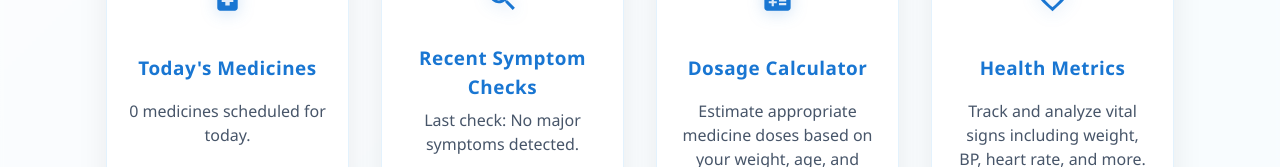
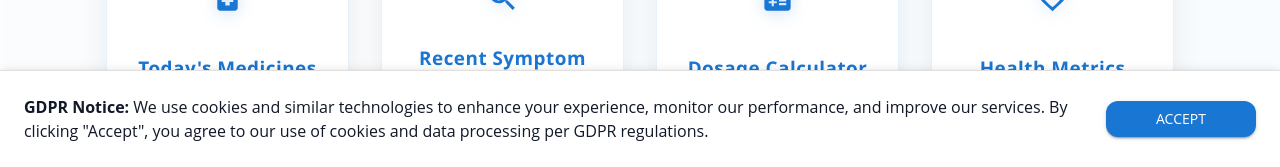
Before and after one commit to vallabhatech/CareSync, a React (Create React App) app: page / in a window 1280 px wide. Shown: the part 633-800 px from the top of the page. Built offline with nearby package versions, Linux system fonts and the light colour scheme; no server answers.

Commit message:
feat: GDPR Compliance (Issue #170)

```diff
--- a/src/App.jsx
+++ b/src/App.jsx
@@ -46,6 +46,7 @@ import DosageCalculator from './pages/DosageCalculator';
 import HealthMetrics from './pages/HealthMetrics';
 import Footer from './components/Footer';
 import NotFound from './pages/NotFound';
+import CookieConsent from './components/CookieConsent';
 
 
 // Navigation targets. Labels are resolved at render time via i18n keys
@@ -354,6 +355,7 @@ function App() {
       </div>
       <ScrollToTopButton />
       <Footer />
+      <CookieConsent />
     </AuthProvider>
   );
 }
--- /dev/null
+++ b/src/components/CookieConsent.jsx
@@ -0,0 +1,48 @@
+import React, { useState, useEffect } from 'react';
+import { Box, Typography, Button, Slide } from '@mui/material';
+
+export default function CookieConsent() {
+  const [open, setOpen] = useState(false);
+
+  useEffect(() => {
+    const consent = localStorage.getItem('gdpr_consent');
+    if (!consent) {
+      setOpen(true);
+    }
+  }, []);
+
+  const handleAccept = () => {
+    localStorage.setItem('gdpr_consent', 'true');
+    setOpen(false);
+  };
+
+  return (
+    <Slide direction="up" in={open} mountOnEnter unmountOnExit>
+      <Box
+        sx={{
+          position: 'fixed',
+          bottom: 0,
+          left: 0,
+          right: 0,
+          bgcolor: 'background.paper',
+          p: 3,
+          boxShadow: 4,
+          display: 'flex',
+          flexDirection: { xs: 'column', md: 'row' },
+          alignItems: 'center',
+          justifyContent: 'space-between',
+          zIndex: 1300,
+          borderTop: '1px solid',
+          borderColor: 'divider',
+        }}
+      >
+        <Typography variant="body1" sx={{ mb: { xs: 2, md: 0 }, mr: { md: 3 } }}>
+          <strong>GDPR Notice:</strong> We use cookies and similar technologies to enhance your experience, monitor our performance, and improve our services. By clicking "Accept", you agree to our use of cookies and data processing per GDPR regulations.
+        </Typography>
+        <Button variant="contained" color="primary" onClick={handleAccept} sx={{ minWidth: 150 }}>
+          Accept
+        </Button>
+      </Box>
+    </Slide>
+  );
+}
--- a/src/pages/Profile.jsx
+++ b/src/pages/Profile.jsx
@@ -217,8 +217,11 @@ function Profile() {
             <Typography variant="body2" color="text.secondary">
               {t('profile:memberSince', { date: user.loggedInAt ? new Date(user.loggedInAt).toLocaleDateString() : t('profile:notAvailable') })}
             </Typography>
-            <Button variant="outlined" color="error" onClick={logout}>
+            <Button variant="outlined" color="error" onClick={logout} sx={{ mr: 2 }}>
               {t('profile:logOut')}
+            </Button>
+            <Button variant="contained" color="error" onClick={() => { if(window.confirm('Are you sure you want to delete your account permanently? This action cannot be undone.')) { logout(); } }}>
+              Delete Account
             </Button>
           </Box>
         </CardContent>
```
